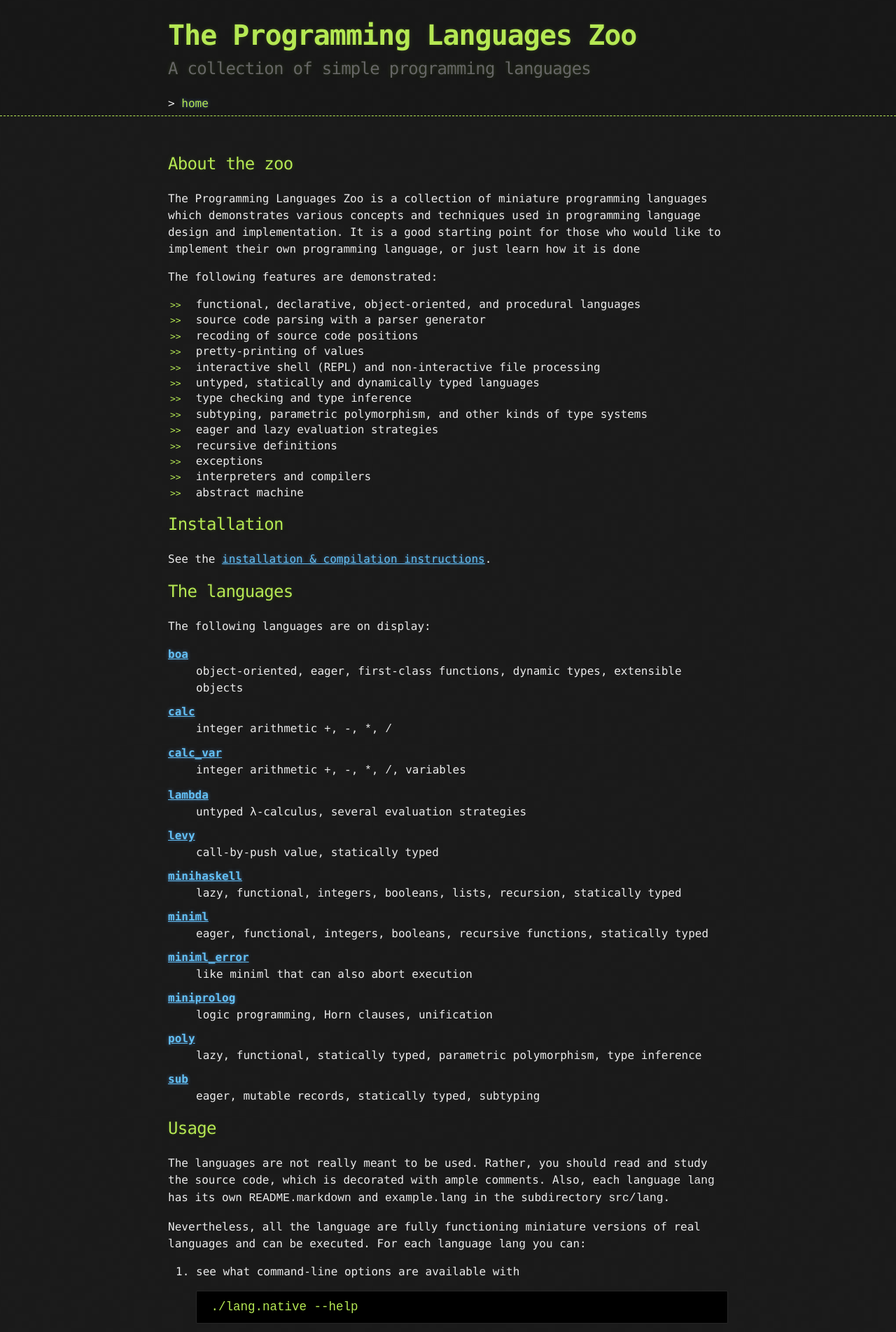
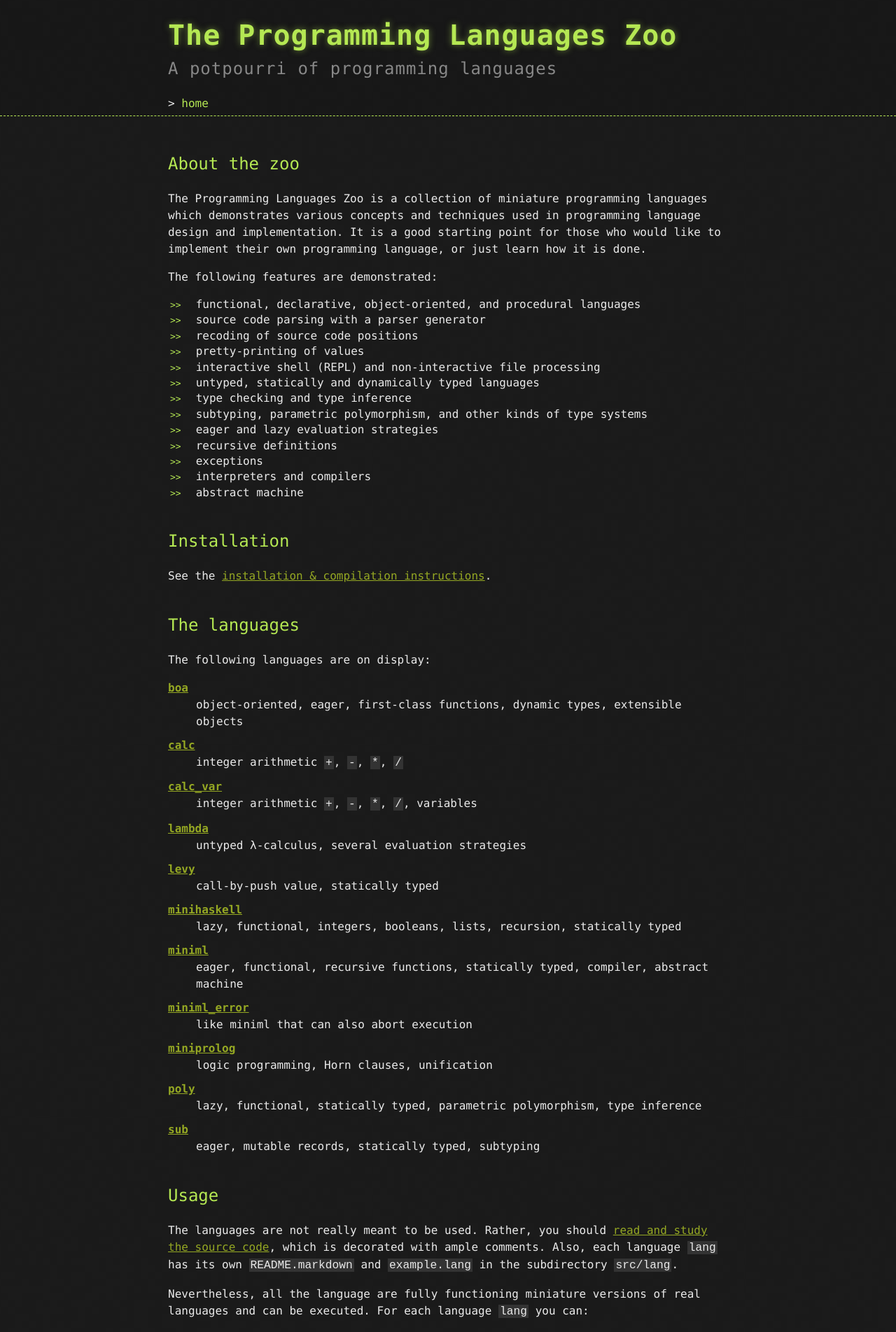
Before and after one commit to andrejbauer/plzoo, a Jekyll site: the page built from index.markdown, in a window 1280 px wide. Shown: the top 1903 px of the page at 70% size. Built offline with Jekyll 4.4.1, drawn with Linux system fonts in a browser that asks for light colours.

Commit message:
rename markdown files, small improvements

```diff
--- a/_includes/language-list.md
+++ b/_includes/language-list.markdown
@@ -18,7 +18,7 @@
 : lazy, functional, integers, booleans, lists, recursion, statically typed
 
 [miniml](language/miniml.html)
-: eager, functional, integers, booleans, recursive functions, statically typed
+: eager, functional, recursive functions, statically typed, compiler, abstract machine
 
 [miniml_error](language/miniml_error.html)
 : like miniml that can also abort execution
--- a/_layouts/default.html
+++ b/_layouts/default.html
@@ -14,7 +14,7 @@
     <header>
       <div class="container">
         <h1>The Programming Languages Zoo</h1>
-        <h2>A collection of simple programming languages</h2>
+        <h2>A potpourri of programming languages</h2>
       </div>
       <div id="navbar" class="container">
         &gt; <a href="index.html">home</a>
--- a/_layouts/language.html
+++ b/_layouts/language.html
@@ -13,7 +13,7 @@
     <header>
       <div class="container">
         <h1>The Programming Languages Zoo</h1>
-        <h2>A collection of simple programming languages</h2>
+        <h2>A potpourri of programming languages</h2>
       </div>
      <div id="navbar" class="container">
       &gt; <a href="../index.html">home</a> &gt; {{ page.language }}
--- a/index.md
+++ b/index.markdown
@@ -7,7 +7,7 @@ layout: default
 The Programming Languages Zoo is a collection of miniature programming languages which
 demonstrates various concepts and techniques used in programming language design and
 implementation. It is a good starting point for those who would like to implement their
-own programming language, or just learn how it is done
+own programming language, or just learn how it is done.
 
 The following features are demonstrated:
 
@@ -33,12 +33,12 @@ See the [installation & compilation instructions](install.html).
 
 The following languages are on display:
 
-{% include language-list.md %}
+{% include language-list.markdown %}
 
 ## Usage
 
-The languages are not really meant to be used. Rather, you should read and study the
-source code, which is decorated with ample comments. Also, each language `lang` has its
+The languages are not really meant to be used. Rather, you should [read and study the
+source code](https://github.com/andrejbauer/plzoo/tree/master/src), which is decorated with ample comments. Also, each language `lang` has its
 own `README.markdown` and `example.lang` in the subdirectory `src/lang`.
 
 Nevertheless, all the language are fully functioning miniature versions of real languages
--- a/stylesheets/stylesheet.css
+++ b/stylesheets/stylesheet.css
@@ -22,11 +22,17 @@ section {
 }
 
 h1, h2, h3, h4, h5, h6 {
-  margin: 0 0 20px;
+  margin: 40px 0 20px 0;
 }
 
 code {
     font-size: 125%;
+    background: #333;
+    padding: 0 2px 0 2px;
+}
+
+pre code {
+    background: #000;
 }
 
 li {
@@ -50,11 +56,12 @@ header {
 header h1 {
   font-size: 40px;
   line-height: 1.5;
+  letter-spacing: 1px;
   margin: 0 0 0 0;
   font-weight: bold;
   font-family: Monaco, "Bitstream Vera Sans Mono", "Lucida Console", Terminal, monospace;
   color: #b5e853;
-  letter-spacing: -1px;
+  text-shadow: 0 0 10px rgba(181, 232, 83, 0.5);
   -webkit-font-smoothing: antialiased;
 }
 
@@ -65,7 +72,8 @@ div#navbar {
 header h2 {
   font-size: 24px;
   font-weight: 300;
-  color: #666;
+  letter-spacing: 1px;
+  color: #888;
   margin: 0px;
 }
 
@@ -84,10 +92,6 @@ h1, h2, h3, h4, h5, h6 {
   font-weight: normal;
   font-family: Monaco, "Bitstream Vera Sans Mono", "Lucida Console", Terminal, monospace;
   color: #b5e853;
-  letter-spacing: -0.03em;
-  text-shadow: 0 1px 1px rgba(0, 0, 0, 0.1),
-               0 0 5px rgba(181, 232, 83, 0.1),
-               0 0 10px rgba(181, 232, 83, 0.1);
 }
 
 dt {
@@ -152,50 +156,12 @@ hr {
   color: #b5e853;
 }
 
-/* Buttons
-*/
-
-.btn {
-  display: inline-block;
-  background: -webkit-linear-gradient(top, rgba(40, 40, 40, 0.3), rgba(35, 35, 35, 0.3) 50%, rgba(10, 10, 10, 0.3) 50%, rgba(0, 0, 0, 0.3));
-  padding: 8px 18px;
-  border-radius: 50px;
-  border: 2px solid rgba(0, 0, 0, 0.7);
-  border-bottom: 2px solid rgba(0, 0, 0, 0.7);
-  border-top: 2px solid rgba(0, 0, 0, 1);
-  color: rgba(255, 255, 255, 0.8);
-  font-family: Helvetica, Arial, sans-serif;
-  font-weight: bold;
-  font-size: 13px;
-  text-decoration: none;
-  text-shadow: 0 -1px 0 rgba(0, 0, 0, 0.75);
-  box-shadow: inset 0 1px 0 rgba(255, 255, 255, 0.05);
-}
-
-.btn:hover {
-  background: -webkit-linear-gradient(top, rgba(40, 40, 40, 0.6), rgba(35, 35, 35, 0.6) 50%, rgba(10, 10, 10, 0.8) 50%, rgba(0, 0, 0, 0.8));
-}
-
-.btn .icon {
-  display: inline-block;
-  width: 16px;
-  height: 16px;
-  margin: 1px 8px 0 0;
-  float: left;
-}
-
-.btn-github .icon {
-  opacity: 0.6;
-  background: url("../images/blacktocat.png") 0 0 no-repeat;
-}
-
 /* Links
    a, a:hover, a:visited
 */
 
 a {
-  color: #63c0f5;
-  text-shadow: 0 0 5px rgba(104, 182, 255, 0.5);
+  color: #95a823;
 }
 
 div#navbar a, a:visited {
```
Also changed, not shown: other parts of _layouts/language.html (+4 -0 lines), install.markdown (renamed from install.md), language/boa.markdown (renamed from language/boa.md), language/calc.markdown (renamed from language/calc.md), language/calc_var.markdown (renamed from language/calc_var.md), language/index.markdown (renamed from language/index.md), language/lambda.markdown (renamed from language/lambda.md), language/levy.markdown (renamed from language/levy.md), language/minihaskell.markdown (renamed from language/minihaskell.md), language/miniml.markdown (renamed from language/miniml.md), language/miniml_error.markdown (renamed from language/miniml_error.md), language/miniprolog.markdown (renamed from language/miniprolog.md), language/poly.markdown (renamed from language/poly.md), language/sub.markdown (renamed from language/sub.md), 1 more files, 1 other file.
